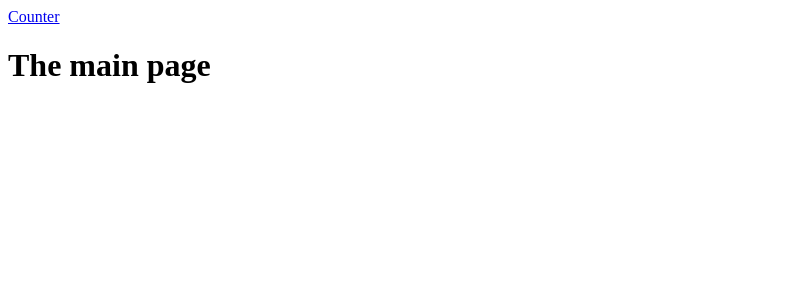
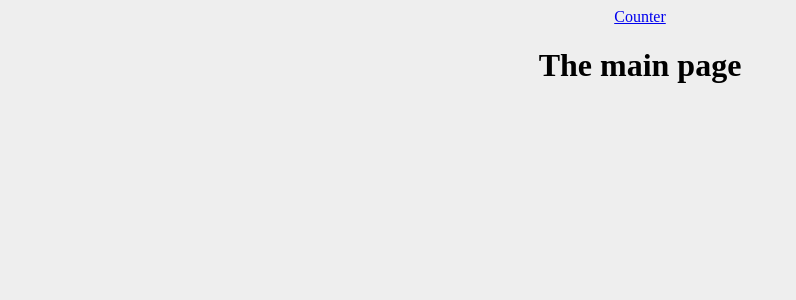
Before and after one commit to Vityanchys/netflix-roulette-db-searcher, a React app: page / in a window 1280 px wide. Shown: the top 300 px of the page, without its empty margins (0-796 px from the left). Built offline with nearby package versions, Linux system fonts and the light colour scheme; the HTML template or start-up script is replaced by a standard one.

Commit message:
Add .scss styles for App component.

```diff
--- a/src/common/containers/App.js
+++ b/src/common/containers/App.js
@@ -2,10 +2,14 @@ import React, { Component } from "react";
 import { Switch, Route } from "react-router-dom";
 import routes from "../routes";
 
+if (process.env.WEBPACK) {
+  require ('./App.scss');
+}
+
 class App extends Component {
   render() {
     return (
-      <div>
+      <div className='App'>
         <Switch>
           {routes.map((route, i) => <Route key={i} {...route} />)}
         </Switch>
--- /dev/null
+++ b/src/common/containers/App.scss
@@ -0,0 +1,7 @@
+* {
+  background-color: #eee;
+}
+
+.App {
+  text-align: center;
+}
```
